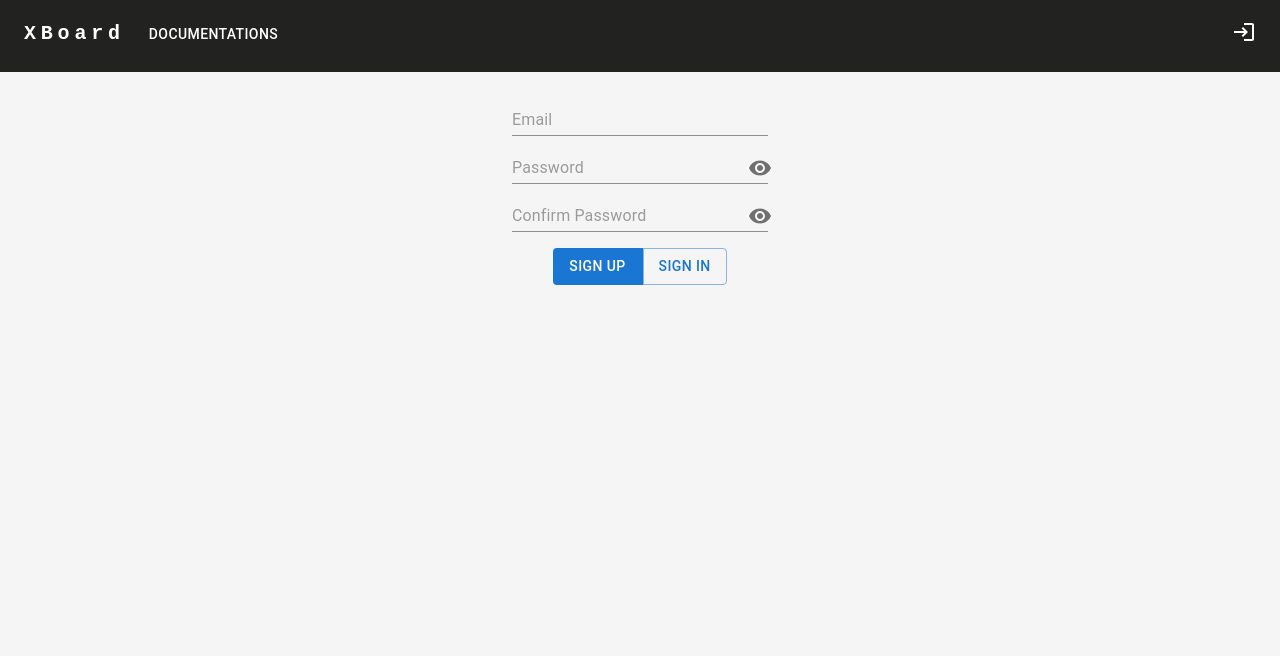
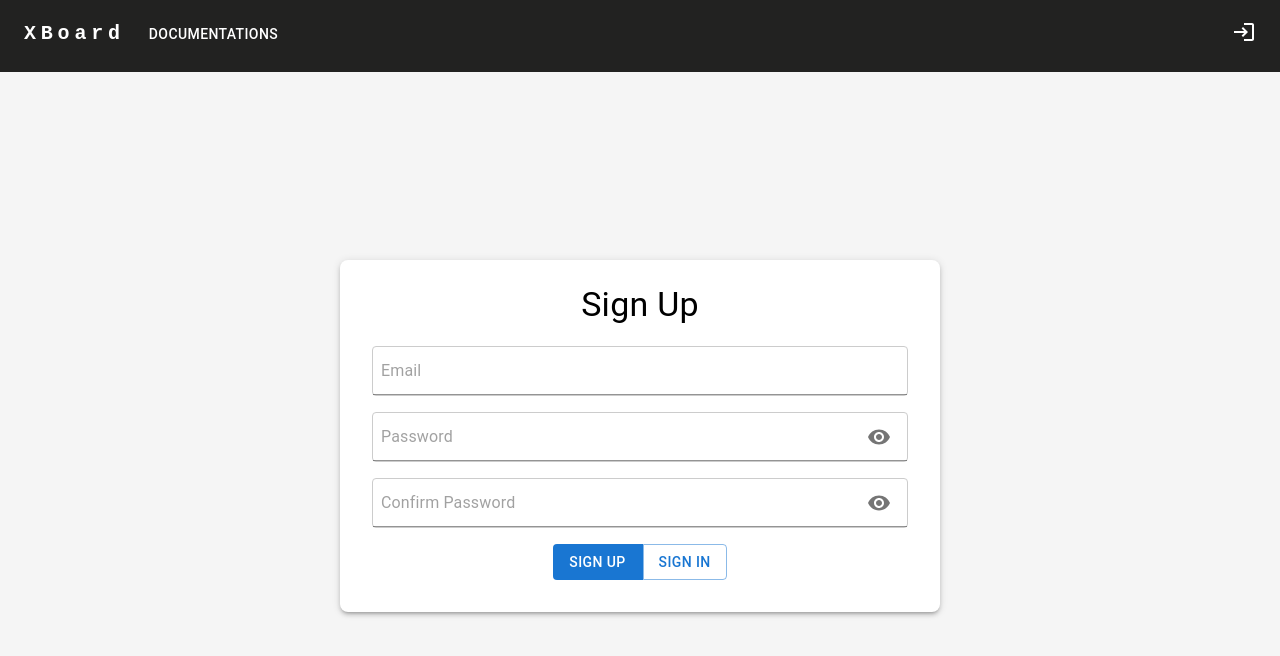
Before and after one commit to maxim8898/board, a React (Create React App) app: page /register in a window 1280 px wide. Shown: the top 656 px of the page. Built offline with nearby package versions, Linux system fonts and the light colour scheme; no server answers.

Commit message:
Add error handling.

```diff
--- a/package.json
+++ b/package.json
@@ -18,6 +18,7 @@
     "firebase": "^11.0.1",
     "react": "^18.3.1",
     "react-dom": "^18.3.1",
+    "react-hook-form": "^7.53.2",
     "react-redux": "^9.1.2",
     "react-router-dom": "^6.27.0",
     "react-scripts": "5.0.1",
--- a/src/components/pages/Login.tsx
+++ b/src/components/pages/Login.tsx
@@ -1,41 +1,44 @@
-import { FC, MouseEvent, FormEvent, useState } from "react";
+import { FC, useState } from "react";
 import { useDispatch, useSelector } from "react-redux";
+import { FirebaseError } from "@firebase/util";
 import { signInWithEmailAndPassword } from "firebase/auth";
 import { auth } from "../../config/fb_config";
 import { RootState } from "../../store";
 import { loginStart, loginSuccess, loginFailure } from "../../slices/authSlice";
 import { useNavigate } from "react-router-dom";
-import { Box, Button, ButtonGroup, Container, IconButton, Input, InputAdornment } from "@mui/material";
-import { Visibility, VisibilityOff } from '@mui/icons-material';
+import { Box, Button, ButtonGroup, Container, IconButton, Input, InputAdornment, Typography } from "@mui/material";
+import { Visibility, VisibilityOff } from "@mui/icons-material";
+import { useForm, Controller } from "react-hook-form";
+
+interface LoginFormInputs {
+  email: string;
+  password: string;
+}
 
 export const Login: FC = () => {
-  const [email, setEmail] = useState("");
-  const [password, setPassword] = useState("");
   const [showPassword, setShowPassword] = useState(false);
   const dispatch = useDispatch();
   const navigate = useNavigate();
+  const { loading, error } = useSelector((state: RootState) => state.auth);
 
-  const { loading } = useSelector((state: RootState) => state.auth);
+  const {
+    handleSubmit,
+    control,
+    formState: { errors },
+  } = useForm<LoginFormInputs>();
 
   const handleClickShowPassword = () => setShowPassword((show) => !show);
 
-  const handleMouseDownPassword = (event: MouseEvent<HTMLButtonElement>) => {
-    event.preventDefault();
-  };
-
-  const handleMouseUpPassword = (event: MouseEvent<HTMLButtonElement>) => {
-    event.preventDefault();
-  };
-
-  const handleLogin = async (e: FormEvent) => {
-    e.preventDefault();
+  const onSubmit = async (data: LoginFormInputs) => {
     dispatch(loginStart());
     try {
-      const userCredential = await signInWithEmailAndPassword(auth, email, password);
+      const userCredential = await signInWithEmailAndPassword(auth, data.email, data.password);
       dispatch(loginSuccess(userCredential.user));
     } catch (err) {
-      if (err instanceof Error) {
-        dispatch(loginFailure(err.message));
+      if (err instanceof FirebaseError) {
+        if (err.code === 'auth/invalid-credential') {
+          dispatch(loginFailure("Invalid email or password"));
+        }
       } else {
         dispatch(loginFailure("An unexpected error occurred"));
       }
@@ -47,45 +50,93 @@ export const Login: FC = () => {
       sx={{
         backgroundColor: '#F5F5F5',
         minHeight: 'calc(100vh - 72px)',
+        display: "flex",
+        justifyContent: "center",
+        alignItems: "center",
       }}
     >
-        <Container maxWidth="xl" sx={{ justifyItems: 'center', py: 3 }}>
+      <Container maxWidth="sm" sx={{ py: 3, backgroundColor: "white", borderRadius: 2, boxShadow: 3 }}>
+        <Typography variant="h4" align="center" gutterBottom>Sign In</Typography>
+        {error && <Typography align="center" color="error" variant="caption" display="block">{error}</Typography>}
         <Box
           component="form"
           sx={{'& > :not(style)': {m: 1}, display: 'flex', flexDirection: 'column'}}
           noValidate
           autoComplete="off"
-            onSubmit={handleLogin}
+          onSubmit={handleSubmit(onSubmit)}
         >
+          <Controller
+            name="email"
+            control={control}
+            defaultValue=""
+            rules={{
+              required: "Email is required",
+              pattern: {
+                value: /^[^\s@]+@[^\s@]+\.[^\s@]+$/,
+                message: "Invalid email format",
+              },
+            }}
+            render={({ field }) => (
+              <Box>
                 <Input
+                  {...field}
                   placeholder="Email"
-              value={email}
-              onChange={(e) => setEmail(e.target.value)}
+                  fullWidth
+                  sx={{
+                    border: errors.email ? "1px solid red" : "1px solid #ccc",
+                    padding: "8px",
+                    borderRadius: "4px",
+                  }}
+                  error={!!errors.email}
                   required
                 />
+                {errors.email && <Typography color="error" variant="caption">{errors.email.message}</Typography>}
+              </Box>
+            )}
+          />
+
+          <Controller
+            name="password"
+            control={control}
+            defaultValue=""
+            rules={{
+              required: "Password is required",
+              minLength: {
+                value: 6,
+                message: "Password must be at least 6 characters long",
+              },
+            }}
+            render={({ field }) => (
+              <Box>
                 <Input
-              value={password}
-              onChange={(e) => setPassword(e.target.value)}
+                  {...field}
                   placeholder="Password"
-              type={showPassword ? 'text' : 'password'}
+                  type={showPassword ? "text" : "password"}
+                  fullWidth
+                  sx={{
+                    border: errors.password ? "1px solid red" : "1px solid #ccc",
+                    padding: "8px",
+                    borderRadius: "4px",
+                  }}
                   endAdornment={
                     <InputAdornment position="end">
                       <IconButton
-                    aria-label={
-                      showPassword ? 'hide the password' : 'display the password'
-                    }
+                        aria-label={showPassword ? "Hide password" : "Show password"}
                         onClick={handleClickShowPassword}
-                    onMouseDown={handleMouseDownPassword}
-                    onMouseUp={handleMouseUpPassword}
-                    edge="end"
                       >
-                    {showPassword ? <VisibilityOff/> : <Visibility/>}
+                        {showPassword ? <VisibilityOff /> : <Visibility />}
                       </IconButton>
                     </InputAdornment>
                   }
+                  error={!!errors.password}
                   required
                 />
-            <ButtonGroup variant="text" sx={{ alignSelf: 'center' }}>
+                {errors.password && <Typography color="error" variant="caption">{errors.password.message}</Typography>}
+              </Box>
+            )}
+          />
+
+          <ButtonGroup variant="text" sx={{ alignSelf: "center" }}>
             <Button type="submit" disabled={loading} variant="contained">
               {loading ? "Signing in..." : "Sign in"}
             </Button>
--- a/src/components/pages/Register.tsx
+++ b/src/components/pages/Register.tsx
@@ -1,50 +1,56 @@
-import { FC, MouseEvent, FormEvent, useState } from "react";
+import { FC, useState } from "react";
 import { createUserWithEmailAndPassword } from "firebase/auth";
 import { auth } from "../../config/fb_config";
 import { registerStart, registerSuccess, registerFailure } from "../../slices/authSlice";
 import { useAppDispatch } from "../../hooks";
-import { redirect, useNavigate } from "react-router-dom";
-import { Box, Button, ButtonGroup, Container, IconButton, Input, InputAdornment } from "@mui/material";
+import { useNavigate } from "react-router-dom";
+import { Box, Button, ButtonGroup, Container, IconButton, Input, InputAdornment, Typography } from "@mui/material";
 import { Visibility, VisibilityOff } from "@mui/icons-material";
 import { useSelector } from "react-redux";
 import { RootState } from "../../store";
+import { useForm, Controller } from "react-hook-form";
+import { FirebaseError } from "@firebase/util";
+
+interface RegisterFormInputs {
+  email: string;
+  password: string;
+  confirmPassword: string;
+}
 
 export const Register: FC = () => {
-  const [email, setEmail] = useState("");
-  const [password, setPassword] = useState("");
-  const [confirmPassword, setConfirmPassword] = useState("");
   const [showPassword, setShowPassword] = useState(false);
-  const { loading } = useSelector((state: RootState) => state.auth);
+  const { loading, error } = useSelector((state: RootState) => state.auth);
   const dispatch = useAppDispatch();
   const navigate = useNavigate();
 
+  const {
+    handleSubmit,
+    control,
+    watch,
+    setError,
+    formState: { errors },
+  } = useForm<RegisterFormInputs>();
+
+  const password = watch("password");
 
   const handleClickShowPassword = () => setShowPassword((show) => !show);
 
-  const handleMouseDownPassword = (event: MouseEvent<HTMLButtonElement>) => {
-    event.preventDefault();
-  };
-
-  const handleMouseUpPassword = (event: MouseEvent<HTMLButtonElement>) => {
-    event.preventDefault();
-  };
-
-  const handleRegister = async (e: FormEvent) => {
-    e.preventDefault();
-
-    if (password !== confirmPassword) {
-      alert("Passwords do not match!");
+  const onSubmit = async (data: RegisterFormInputs) => {
+    if (data.password !== data.confirmPassword) {
+      setError("confirmPassword", { message: "Passwords do not match" });
       return;
     }
 
     dispatch(registerStart());
     try {
-      const userCredential = await createUserWithEmailAndPassword(auth, email, password);
+      const userCredential = await createUserWithEmailAndPassword(auth, data.email, data.password);
       dispatch(registerSuccess(userCredential.user));
-      redirect('/');
+      navigate("/");
     } catch (err) {
-      if (err instanceof Error) {
-        dispatch(registerFailure(err.message));
+      if (err instanceof FirebaseError) {
+        if (err.code === 'auth/email-already-in-use') {
+          dispatch(registerFailure("User is already exists, please sign in"));
+        }
       } else {
         dispatch(registerFailure("An unexpected error occurred"));
       }
@@ -56,73 +62,140 @@ export const Register: FC = () => {
       sx={{
         backgroundColor: '#F5F5F5',
         minHeight: 'calc(100vh - 72px)',
+        display: "flex",
+        justifyContent: "center",
+        alignItems: "center",
       }}
     >
-      <Container maxWidth="xl" sx={{ justifyItems: 'center', py: 3 }}>
+      <Container maxWidth="sm" sx={{ py: 3, backgroundColor: "white", borderRadius: 2, boxShadow: 3 }}>
+        <Typography variant="h4" align="center" gutterBottom>Sign Up</Typography>
+        {error && <Typography align="center" color="error" variant="caption" display="block">{error}</Typography>}
         <Box
           component="form"
-          sx={{'& > :not(style)': {m: 1}, display: 'flex', flexDirection: 'column'}}
+          sx={{
+            "& > :not(style)": { m: 1 },
+            display: "flex",
+            flexDirection: "column",
+          }}
           noValidate
-          autoComplete="off"
-          onSubmit={handleRegister}
+          onSubmit={handleSubmit(onSubmit)}
         >
+          <Controller
+            name="email"
+            control={control}
+            defaultValue=""
+            rules={{
+              required: "Email is required",
+              pattern: {
+                value: /^[^\s@]+@[^\s@]+\.[^\s@]+$/,
+                message: "Invalid email address",
+              },
+            }}
+            render={({ field }) => (
+              <Box>
                 <Input
+                  {...field}
                   placeholder="Email"
-            value={email}
-            onChange={(e) => setEmail(e.target.value)}
+                  fullWidth
+                  sx={{
+                    border: errors.email ? "1px solid red" : "1px solid #ccc",
+                    padding: "8px",
+                    borderRadius: "4px",
+                  }}
+                  error={!!errors.email}
                   required
                 />
+                {errors.email && <Typography color="error">{errors.email.message}</Typography>}
+              </Box>
+            )}
+          />
+
+          <Controller
+            name="password"
+            control={control}
+            defaultValue=""
+            rules={{
+              required: "Password is required",
+              minLength: {
+                value: 6,
+                message: "Password must be at least 6 characters",
+              },
+            }}
+            render={({ field }) => (
+              <Box>
                 <Input
-            value={password}
-            onChange={(e) => setPassword(e.target.value)}
+                  {...field}
                   placeholder="Password"
-            type={showPassword ? 'text' : 'password'}
+                  type={showPassword ? "text" : "password"}
+                  fullWidth
+                  sx={{
+                    border: errors.password ? "1px solid red" : "1px solid #ccc",
+                    padding: "8px",
+                    borderRadius: "4px",
+                  }}
                   endAdornment={
                     <InputAdornment position="end">
                       <IconButton
-                  aria-label={
-                    showPassword ? 'hide the password' : 'display the password'
-                  }
+                        aria-label={showPassword ? "Hide password" : "Show password"}
                         onClick={handleClickShowPassword}
-                  onMouseDown={handleMouseDownPassword}
-                  onMouseUp={handleMouseUpPassword}
-                  edge="end"
                       >
-                  {showPassword ? <VisibilityOff/> : <Visibility/>}
+                        {showPassword ? <VisibilityOff /> : <Visibility />}
                       </IconButton>
                     </InputAdornment>
                   }
+                  error={!!errors.password}
                   required
                 />
+                {errors.password && <Typography color="error" variant="caption">{errors.password.message}</Typography>}
+              </Box>
+            )}
+          />
+
+          <Controller
+            name="confirmPassword"
+            control={control}
+            defaultValue=""
+            rules={{
+              required: "Please confirm your password",
+              validate: (value) => value === password || "Passwords do not match",
+            }}
+            render={({ field }) => (
+              <Box>
                 <Input
-            value={confirmPassword}
-            onChange={(e) => setConfirmPassword(e.target.value)}
+                  {...field}
                   placeholder="Confirm Password"
-            type={showPassword ? 'text' : 'password'}
+                  type={showPassword ? "text" : "password"}
+                  fullWidth
+                  sx={{
+                    border: errors.password ? "1px solid red" : "1px solid #ccc",
+                    padding: "8px",
+                    borderRadius: "4px",
+                  }}
                   endAdornment={
                     <InputAdornment position="end">
                       <IconButton
-                  aria-label={
-                    showPassword ? 'hide the password' : 'display the password'
-                  }
+                        aria-label={showPassword ? "Hide password" : "Show password"}
                         onClick={handleClickShowPassword}
-                  onMouseDown={handleMouseDownPassword}
-                  onMouseUp={handleMouseUpPassword}
-                  edge="end"
                       >
-                  {showPassword ? <VisibilityOff/> : <Visibility/>}
+                        {showPassword ? <VisibilityOff /> : <Visibility />}
                       </IconButton>
                     </InputAdornment>
                   }
+                  error={!!errors.confirmPassword}
                   required
                 />
-          <ButtonGroup variant="text" sx={{ alignSelf: 'center' }}>
+                {errors.confirmPassword && <Typography color="error">{errors.confirmPassword.message}</Typography>}
+              </Box>
+            )}
+          />
+
+          <ButtonGroup variant="text" sx={{ alignSelf: "center" }}>
             <Button type="submit" disabled={loading} variant="contained">
               {loading ? "Signing up..." : "Sign up"}
             </Button>
             <Button
               disabled={loading}
-              onClick={() => navigate('/login')}
+              onClick={() => navigate("/login")}
               variant="outlined"
             >
               Sign in
```
Also changed, not shown: 1 other file (tests, documents, lock files or other folders). Lines whose indentation alone changed are shown as unchanged.
